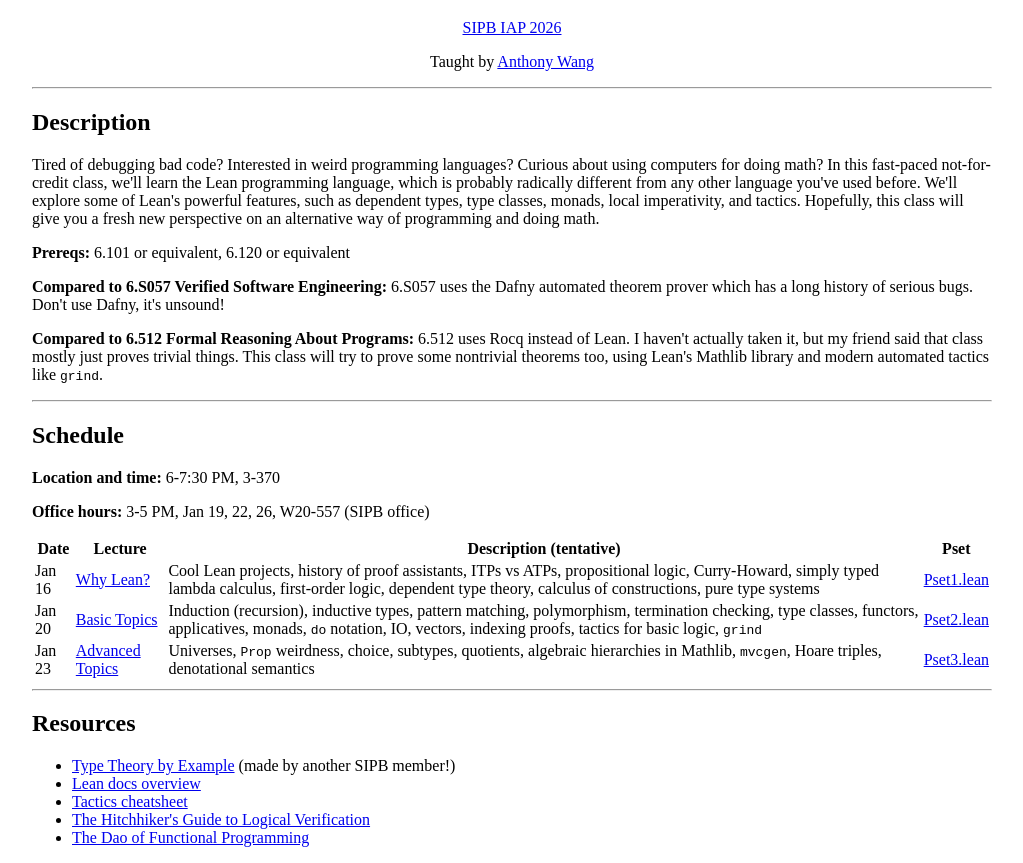
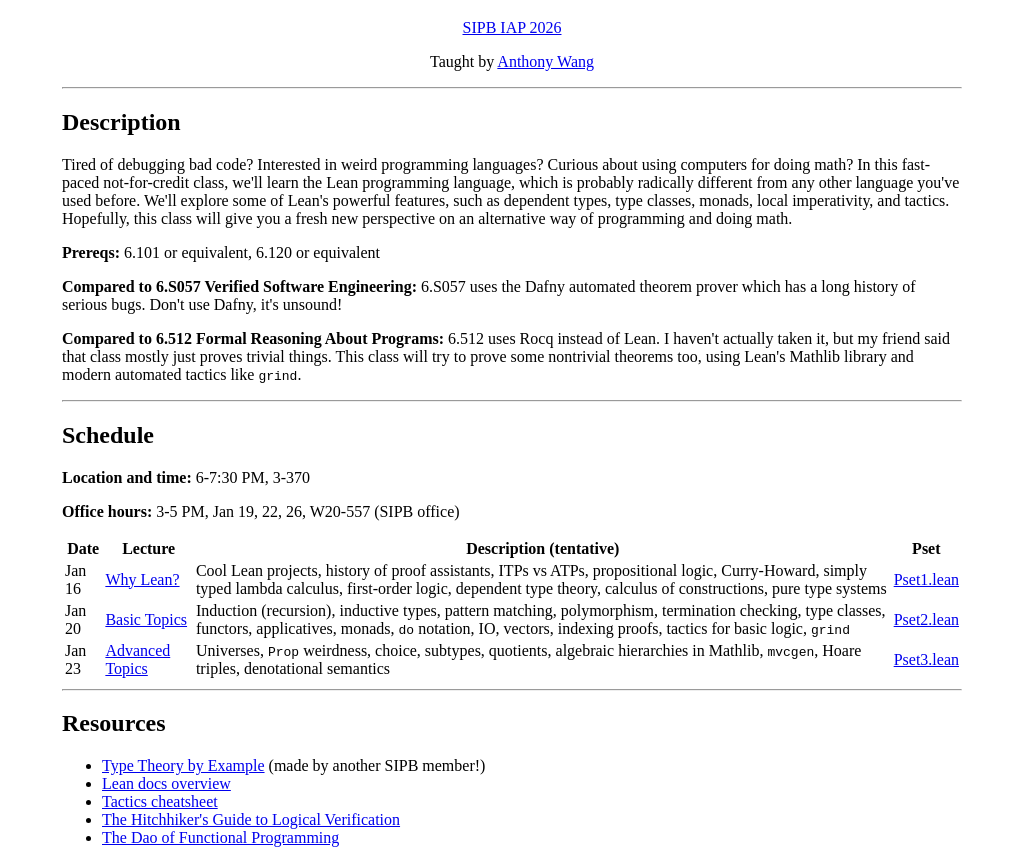
Before and after one commit to youwen5/lean-iap, a plain HTML site: page index.html in a window 1280 px wide. Shown: the part 61-924 px from the top of the page, without its empty margins (128-1151 px from the left). Drawn offline with Linux system fonts and the light colour scheme.

Commit message:
Make site slightly thinner

```diff
--- a/index.html
+++ b/index.html
@@ -5,7 +5,7 @@
   <title>Programs and Proofs in Lean</title>
 </head>
 
-<body style="width:min(960px,90%);margin:auto">
+<body style="width:min(900px,90%);margin:auto">
   <h1 style="text-align:center">Programs and Proofs in Lean</h1>
   <p style="text-align:center"><a href="https://sipb.mit.edu/iap/2026/">SIPB IAP 2026</a></p>
   <p style="text-align:center">Taught by <a href="..">Anthony Wang</a></p>
```
